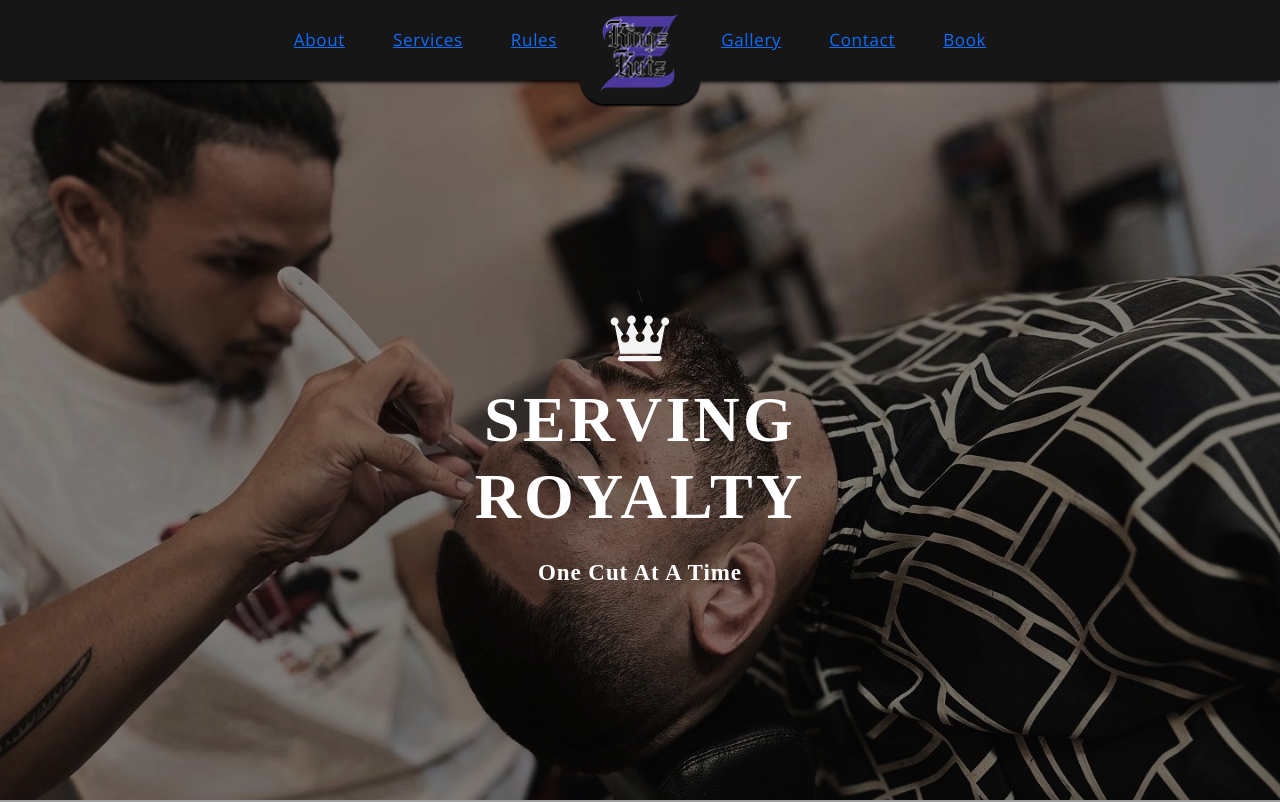
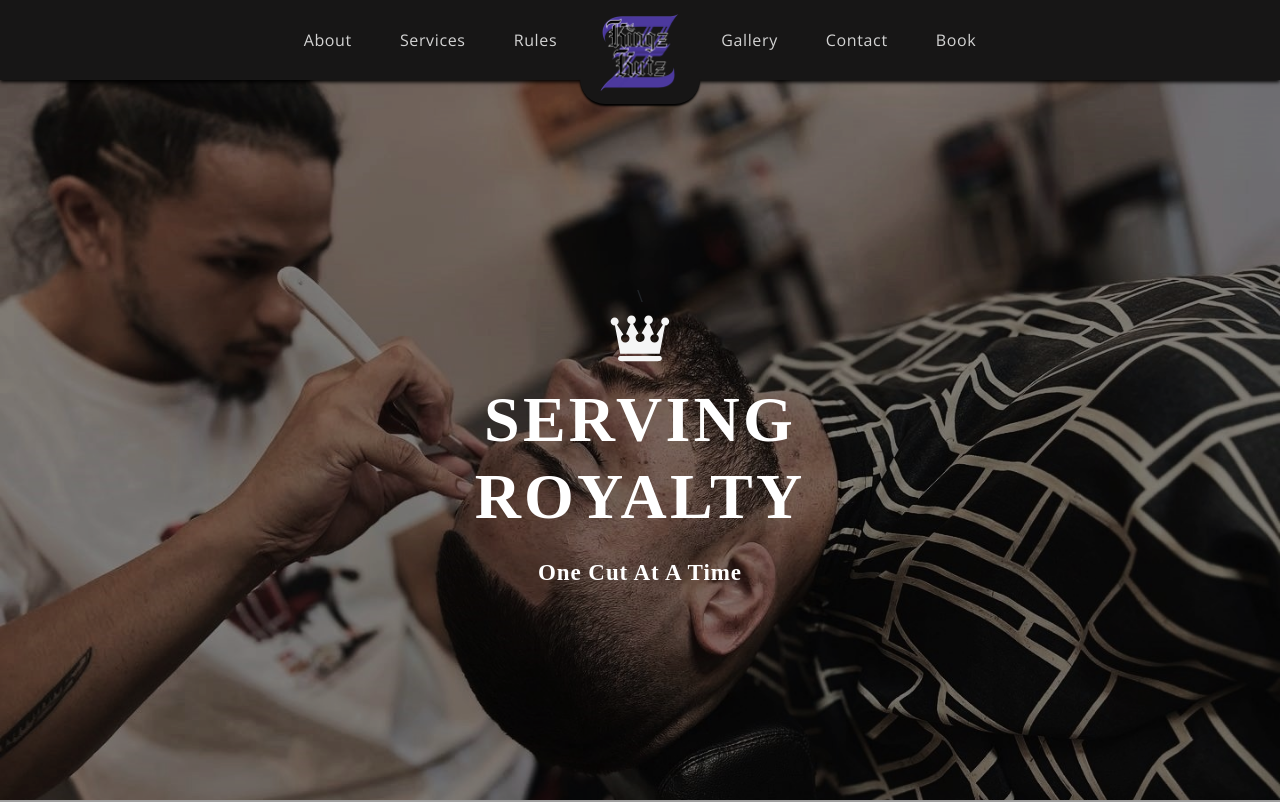
Before and after one commit to JuanTwo779/kingz-kutz-v2, a React (Create React App) app: page / in a window 1280 px wide. Shown: the top 802 px of the page. Built offline with nearby package versions, Linux system fonts and the light colour scheme; grey boxes are pictures that could not be loaded; a web font is replaced by a local one.

Commit message:
Bootstrap css integration

```diff
--- a/src/App.css
+++ b/src/App.css
@@ -124,6 +124,7 @@
 }
 
 .p__opensans {
+  text-decoration: none;
   font-family: var(--font-alt);
   color: var(--color-grey);
   font-weight: 400;
--- a/src/components/Navbar/Navbar.css
+++ b/src/components/Navbar/Navbar.css
@@ -99,15 +99,18 @@
 
 .app__navbar-smallscreen_links {
     list-style: none;
+    text-align: center;
 }
 
-.app__navbar-smallscreen_links li {
+.app__navbar-smallscreen_links a {
+    text-decoration: none;
     margin: 2rem;
     cursor: pointer;
     color: var(--color-grey);
-    text-align: center;
     font-family: var(--font-base);
     font-size: 2rem;
+    font-weight: 400;
+    letter-spacing: 0.04em;
 }
 
 .white {
--- a/src/components/Navbar/Navbar.jsx
+++ b/src/components/Navbar/Navbar.jsx
@@ -1,6 +1,5 @@
 import React from 'react';
 import { GiHamburgerMenu } from 'react-icons/gi';
-import { FiInstagram } from 'react-icons/fi';
 import { BsScissors } from 'react-icons/bs'
 
 import images from '../../constants/images';
@@ -15,9 +14,9 @@ const Navbar = () => {
       <div className="rounded-background"></div>
 
       <ul className="app__navbar-links items-left">
-        <li className='p__opensans'><a href="#barber">About</a></li>
-        <li className='p__opensans'><a href="#services">Services</a></li>
-        <li className='p__opensans'><a href="#rules">Rules</a></li>
+        <li><a className='p__opensans' href="#barber">About</a></li>
+        <li><a className='p__opensans' href="#services">Services</a></li>
+        <li><a className='p__opensans' href="#rules">Rules</a></li>
       </ul>
 
 
@@ -28,9 +27,9 @@ const Navbar = () => {
         </div>
 
       <ul className='app__navbar-links items-right'>
-        <li className='p__opensans'><a href="#photos" >Gallery</a></li>
-        <li className='p__opensans'><a href="#contact">Contact</a></li>
-        <li className='p__opensans'><a href="#booking">Book</a></li>
+        <li><a className='p__opensans' href="#photos" >Gallery</a></li>
+        <li><a className='p__opensans' href="#contact">Contact</a></li>
+        <li><a className='p__opensans' href="#booking">Book</a></li>
 
       </ul>
 
@@ -41,12 +40,12 @@ const Navbar = () => {
         <div className="app__navbar-smallscreen_overlay flex__center slide-bottom">
           <BsScissors fontSize={27} className="overlay__close" onClick={() => setToggleMenu(false)} />
           <ul className='app__navbar-smallscreen_links' onClick={() => setToggleMenu(false)}>
-            <li className='p__opensans'><a href="#barber">About</a></li>
-            <li className='p__opensans'><a href="#services">Services</a></li>
-            <li className='p__opensans'><a href="#rules">Rules</a></li>
-            <li className='p__opensans'><a href="#photos">Photos</a></li>
-            <li className='p__opensans'><a href="#contact">Contact</a></li>
-            <li className='p__opensans'><a href="#booking">Book</a></li>
+            <li><a href="#barber">About</a></li>
+            <li><a href="#services">Services</a></li>
+            <li><a href="#rules">Rules</a></li>
+            <li><a href="#photos">Photos</a></li>
+            <li><a href="#contact">Contact</a></li>
+            <li><a href="#booking">Book</a></li>
           </ul>
         </div>
         )}
```
